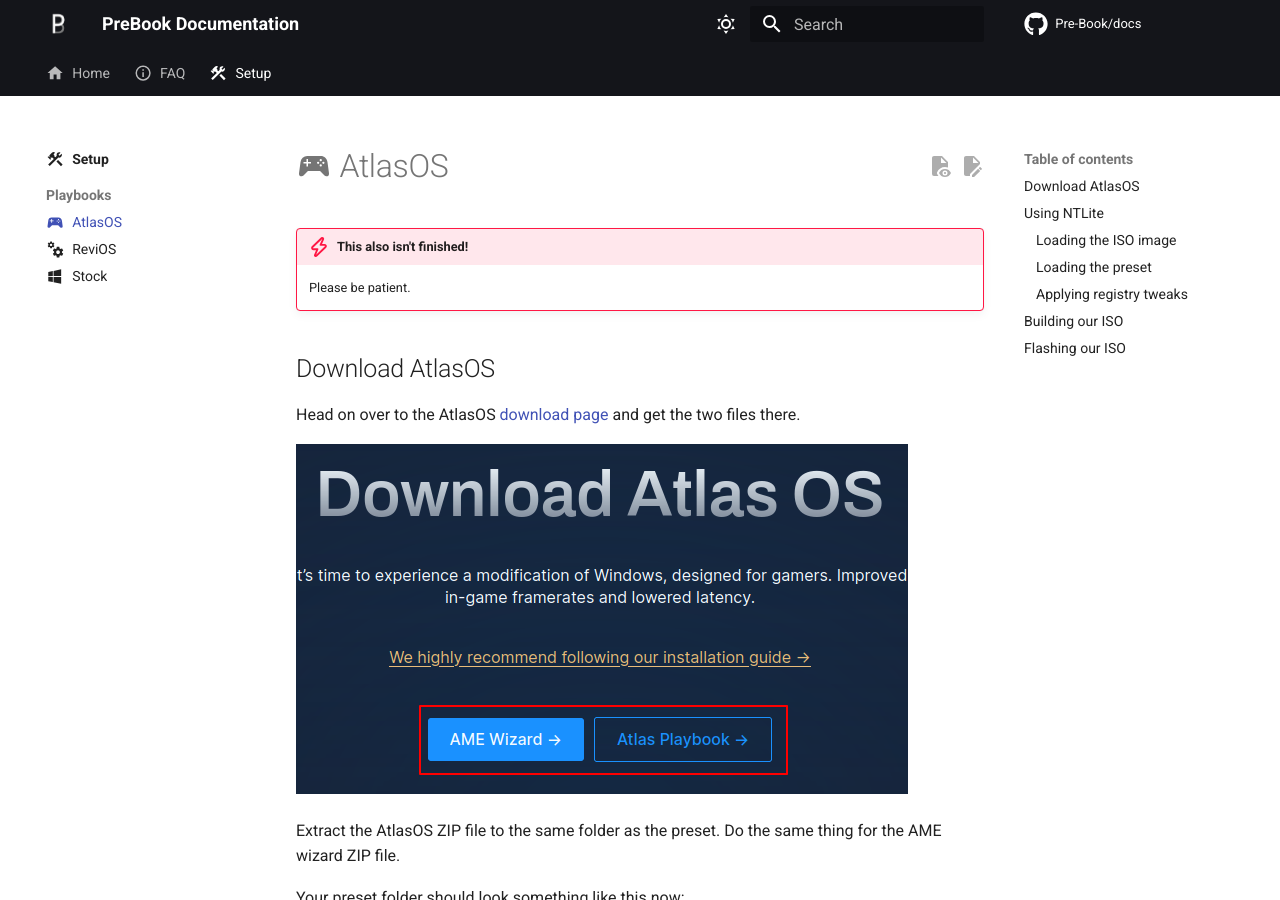
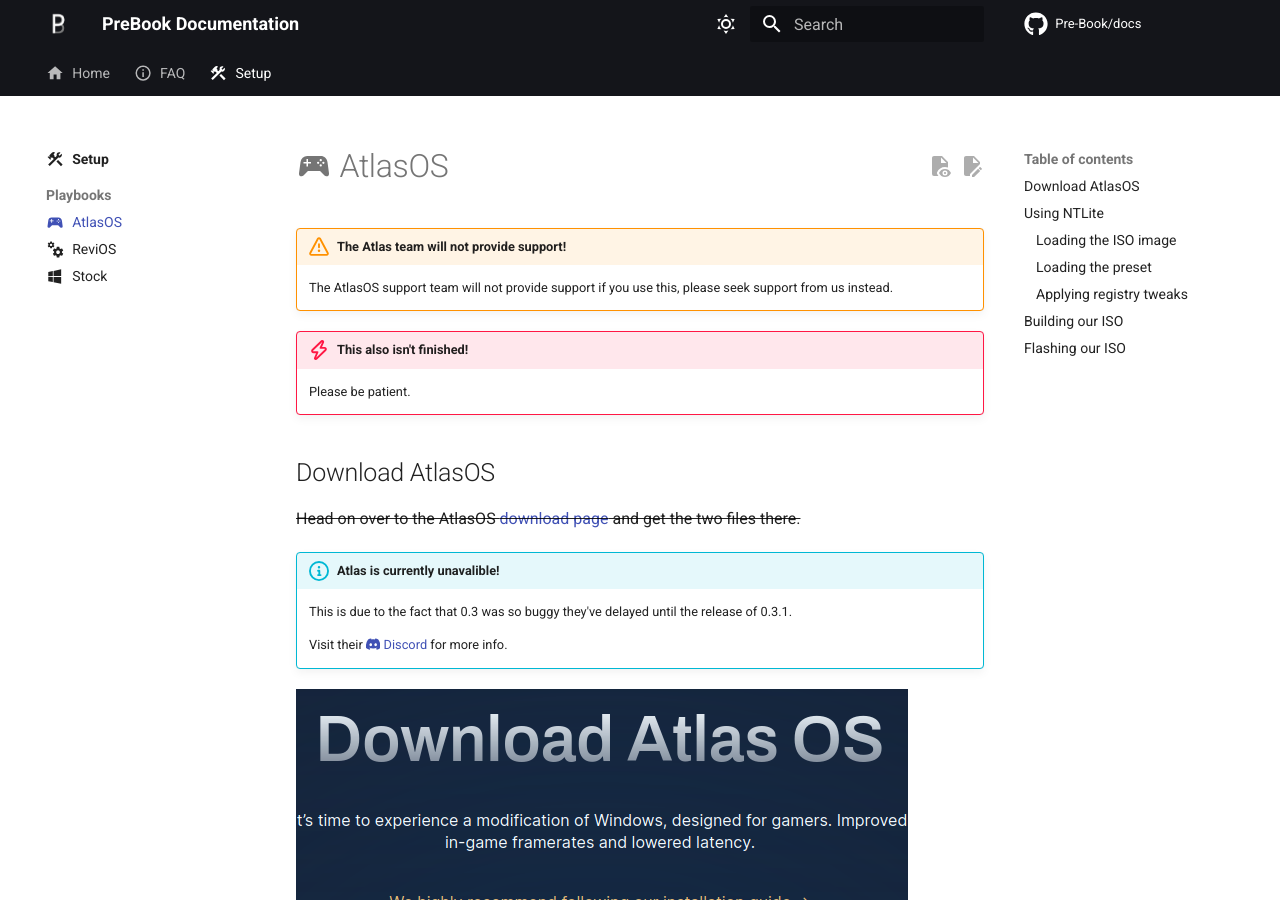
Before and after one commit to Pre-Book/docs, an MkDocs documentation site: the page built from docs/setup/playbooks/atlas.md, in a window 1280 px wide and 900 px high. Built offline with MkDocs 1.6.1 and Material for MkDocs 9.7.7, drawn with Linux system fonts in a browser that asks for light colours; comment, search, counter and statistics services are not loaded.

Commit message:
add support warning

```diff
--- a/docs/setup/playbooks/atlas.md
+++ b/docs/setup/playbooks/atlas.md
@@ -6,13 +6,20 @@ description: Set up PreBook with AtlasOS.
 
 # :material-controller: AtlasOS
 
+!!! warning "The Atlas team will not provide support!"
+    The AtlasOS support team will not provide support if you use this, please seek support from us instead.
+
 !!! danger "This also isn't finished!"
     Please be patient.
 
-
 ## Download AtlasOS
 
-Head on over to the AtlasOS [download page](https://atlasos.net/downloads) and get the two files there.
+~~Head on over to the AtlasOS [download page](https://atlasos.net/downloads) and get the two files there.~~
+
+!!! info "Atlas is currently unavalible!"
+    This is due to the fact that 0.3 was so buggy they've delayed until the release of 0.3.1.
+
+    Visit their [:fontawesome-brands-discord: Discord](https://discord.atlasos.net) for more info.
 
 [![atlas_dl](../../assets/atlas_dl.png)](https://atlasos.net/downloads)
 
```
